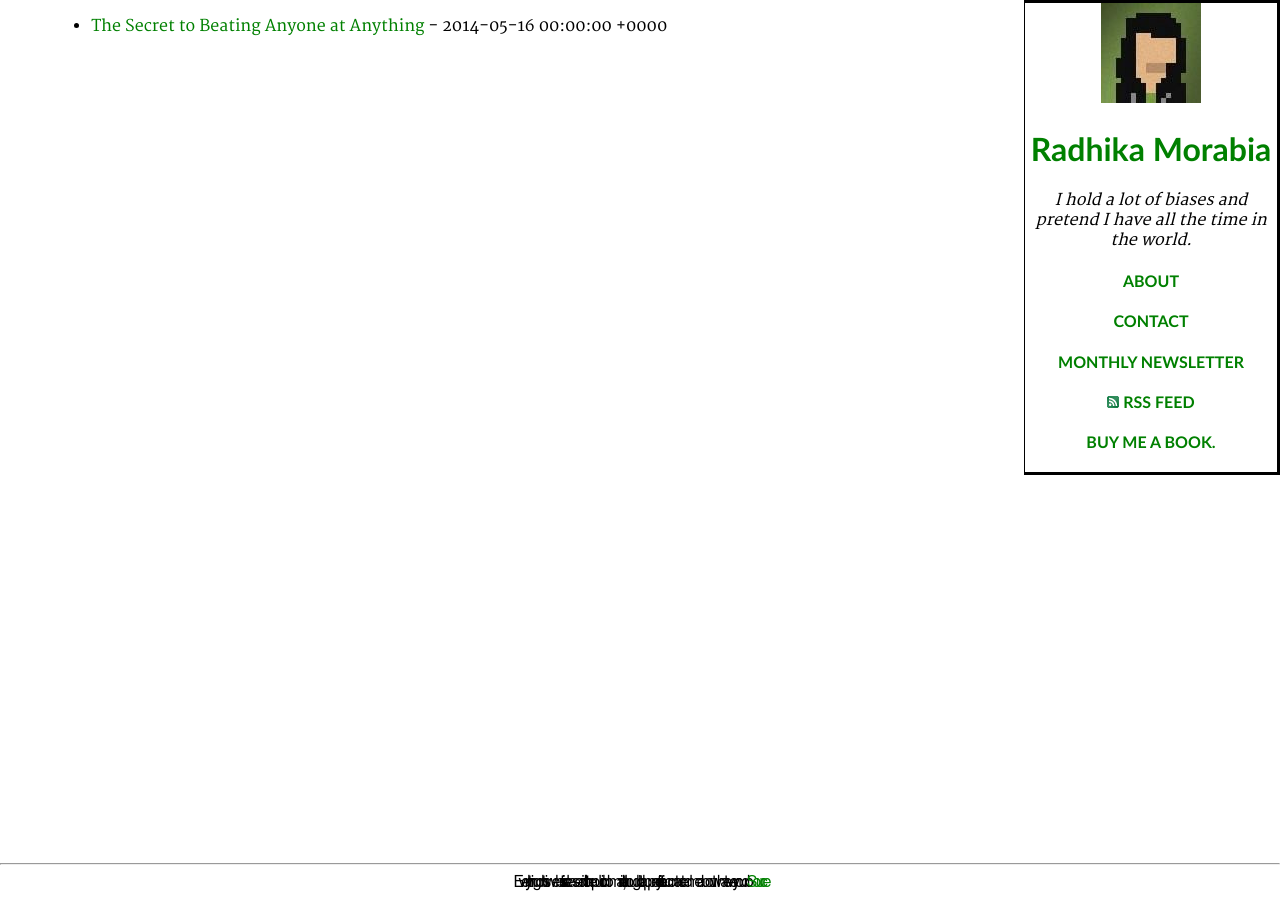
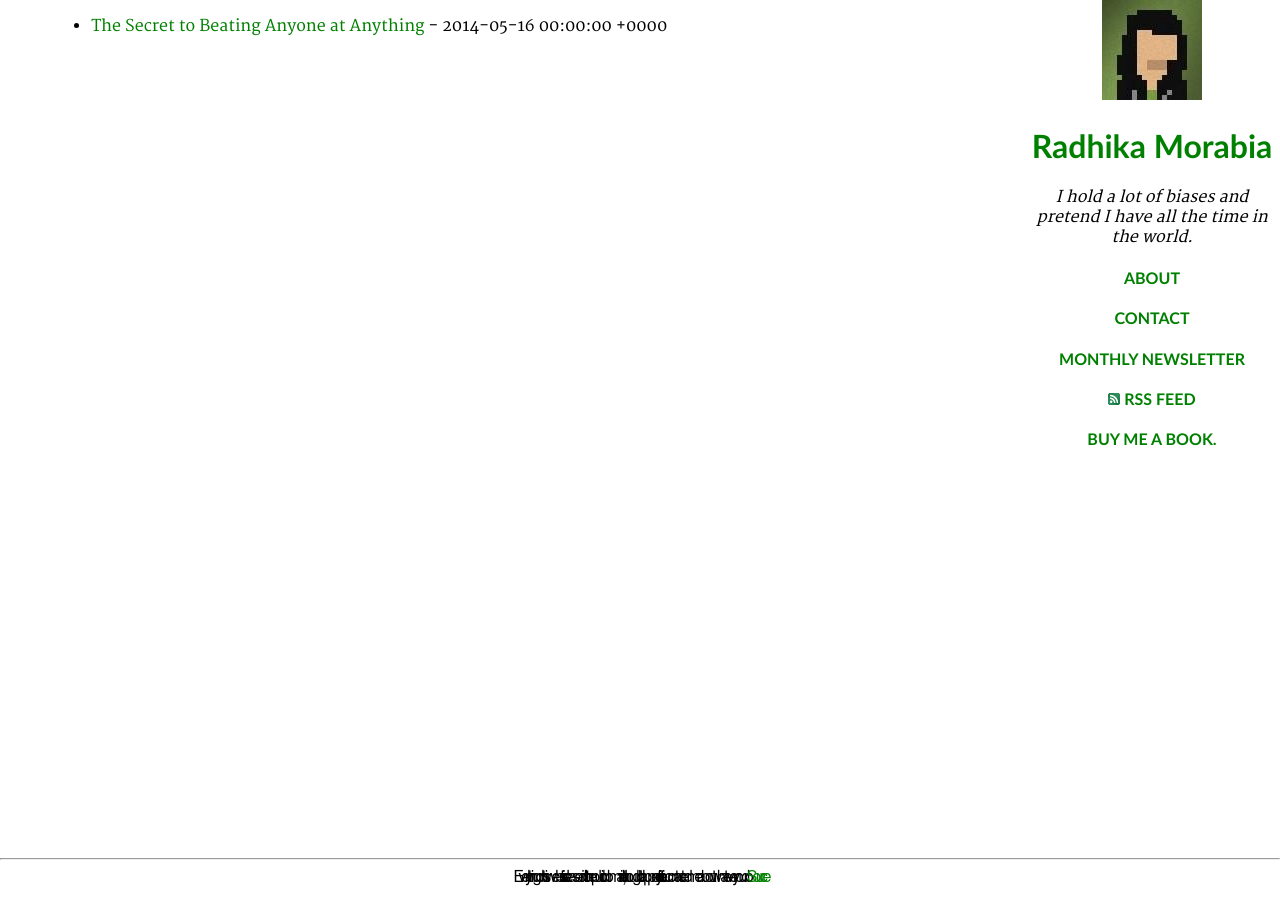
Before and after one commit to rmorabia/radhika.dev, a Jekyll site: the page built from category.html, in a window 1280 px wide. Built offline with Jekyll 4.4.1, drawn with Linux system fonts in a browser that asks for light colours; Markdown is read by kramdown in place of the engine named in the settings.

Commit message:
what did i even do

```diff
--- a/css/stylesheet.css
+++ b/css/stylesheet.css
@@ -41,7 +41,7 @@ footer {
     position: absolute;
     left: 0;
     bottom: 0;
-    height: 5%;
+    height: 50px;
     width: 100%;
 }
 
@@ -50,7 +50,7 @@ footer {
     padding-left: 5%;
 }
 
-.sidebar {
+/*.sidebar {
     border-left: 1px;
     border-style: solid;
-}
+}*\
```
